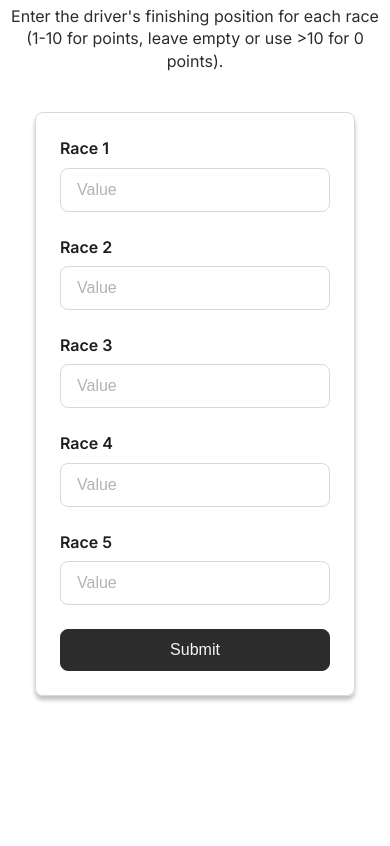
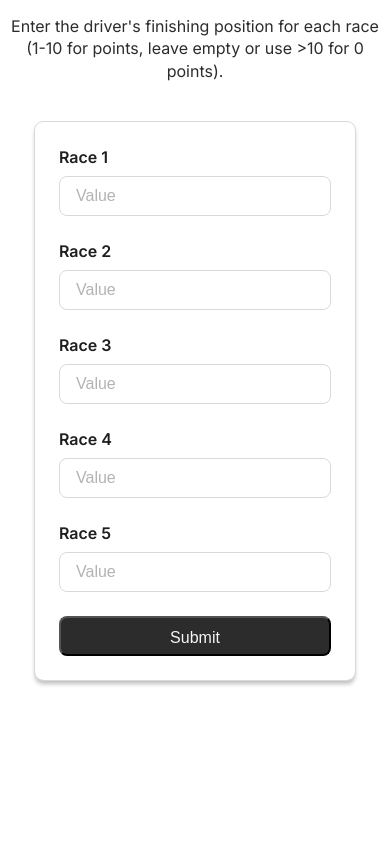
Before and after one commit to valsin132/F1-calculator, a plain HTML site: page index.html in a window 390 px wide. Shown: the part 178-1024 px from the top of the page. Drawn offline with Linux system fonts and the light colour scheme.

Commit message:
added responsive

```diff
--- a/style.css
+++ b/style.css
@@ -31,11 +31,12 @@ body {
 }
 
 .calculator-wrapper {
-  max-width: 394px;
-  min-height: 132px;
+  width: 394px;
+  height: 132px;
   margin-top: 117px;
   display: flex;
   flex-direction: column;
+  align-items: center;
   gap: 0.5rem;
   color: var(--dark-grey);
 }
@@ -44,6 +45,7 @@ body {
   font-size: 1.5rem;
   line-height: 120%;
   min-height: 58px;
+  width: 100%;
 }
 
 .calculator-description {
@@ -51,10 +53,11 @@ body {
   font-weight: 400;
   line-height: 140%;
   max-width: 387px;
+  min-height: 66px;
 }
 
 .form-wrapper {
-  border: 1px solid var(--border);
+  outline: 1px solid var(--border);
   border-radius: 0.5rem;
   max-width: 320px;
   padding: 1.5rem;
@@ -66,6 +69,8 @@ body {
   font-size: 1rem;
   line-height: 140%;
   color: var(--label);
+  display: inline-block;
+  height: 22px;
 }
 
 .race-input {
@@ -76,6 +81,7 @@ body {
   padding: 0.75rem 1rem;
   font-weight: 400;
   font-size: 1rem;
+  height: 40px;
 }
 
 .race-input::placeholder {
@@ -87,7 +93,7 @@ body {
 .submit-btn {
   padding: 0.75rem;
   background-color: var(--dark-grey);
-  border: 1px solid var(--dark-grey);
+  max-height: 40px;
   border-radius: 0.5rem;
   width: 100%;
   font-size: 1rem;
@@ -136,3 +142,14 @@ body {
 .hidden {
   display: none;
 }
+
+@media (max-width: 400px) {
+  body {
+    padding: 10px;
+  }
+
+  .calculator-wrapper {
+    width: 100%;
+    height: 100%;
+  }
+}
```
